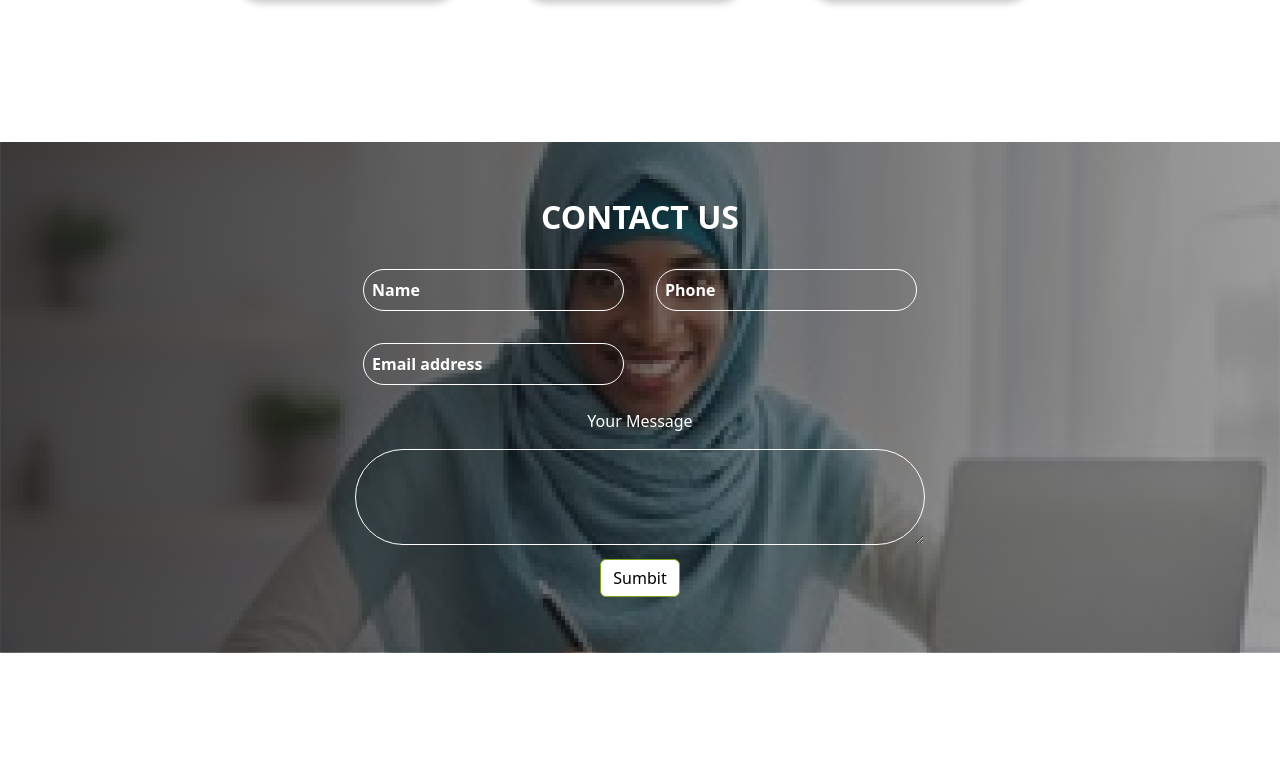
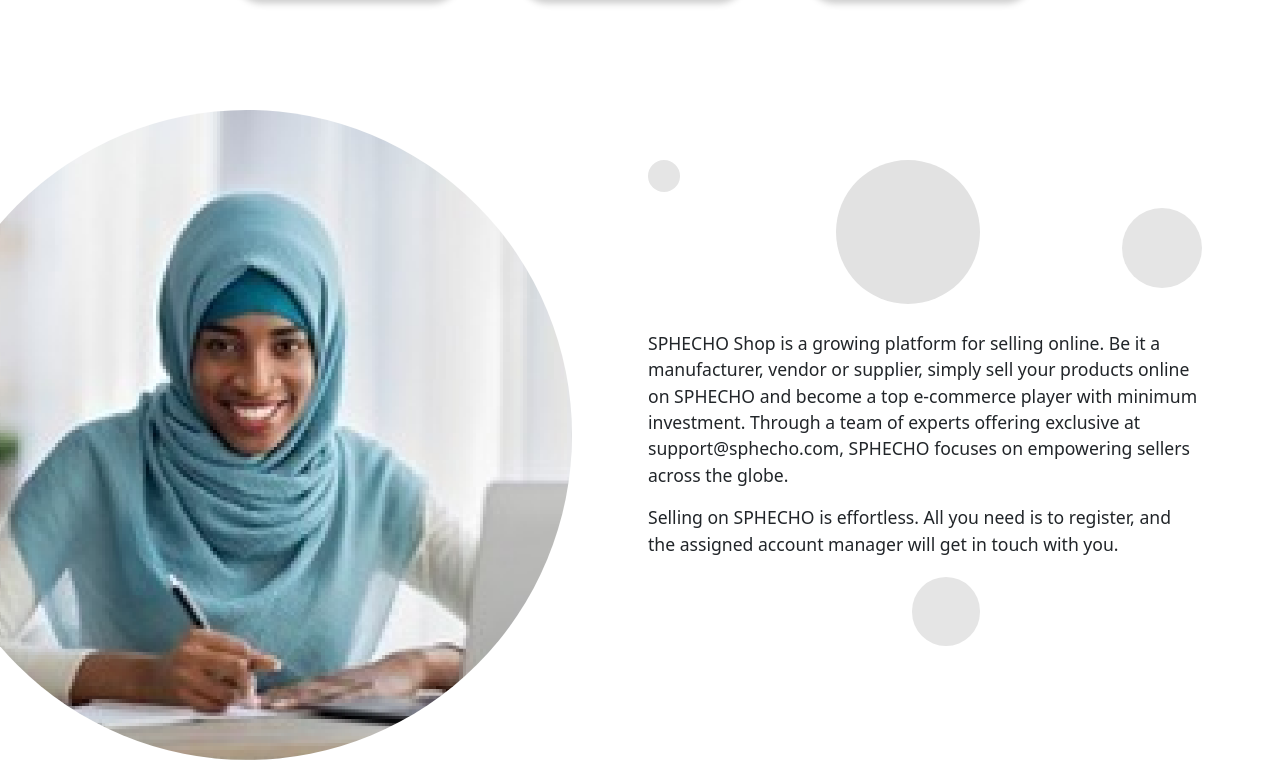
Before and after one commit to Faisal-Manzer/shop-landing-page, a React (Create React App) app: page / in a window 1280 px wide. Shown: the part 3379-4160 px from the top of the page. Built offline with nearby package versions, Linux system fonts and the light colour scheme.

Commit message:
completed

```diff
--- a/src/shop/Shop.tsx
+++ b/src/shop/Shop.tsx
@@ -51,6 +51,7 @@
       <InternalCommitee /> */}
       {/* <FAQS /> */}
       <Sell />
+      <Detail />
       <RequestForm />
       <NewLetter />
       <Footer />
@@ -659,6 +660,55 @@
   );
 };
 
+const Detail = () => {
+  return (
+    <div
+      className="container position-relative"
+      style={{ marginTop: "6rem", marginBottom: "5rem" }}
+    >
+      <Row>
+        <Col sm="6">
+          <img
+            src={landing}
+            width="650px"
+            height="650px"
+            style={{
+              borderRadius: "40rem",
+              objectFit: "cover",
+              marginLeft: "-10rem",
+              marginBottom: "2rem",
+            }}
+          />
+        </Col>
+        <Col
+          sm="6"
+          style={{ fontSize: "1.1rem" }}
+          className="d-flex justify-content-center align-items-center b-500 p-2"
+        >
+          <div className="position-relative">
+            <p>
+              SPHECHO Shop is a growing platform for selling online. Be it a
+              manufacturer, vendor or supplier, simply sell your products online
+              on SPHECHO and become a top e-commerce player with minimum
+              investment. Through a team of experts offering exclusive at
+              support@sphecho.com, SPHECHO focuses on empowering sellers across
+              the globe.
+            </p>
+            <p>
+              Selling on SPHECHO is effortless. All you need is to register, and
+              the assigned account manager will get in touch with you.
+            </p>
+            <div className="circle"></div>
+            <div className="circle1"></div>
+            <div className="circle2"></div>
+            <div className="circle3"></div>
+          </div>
+        </Col>
+      </Row>
+    </div>
+  );
+};
+
 const NewLetter = () => {
   return (
     <div className="mb-5 pb-4">
--- a/src/shop/shop.scss
+++ b/src/shop/shop.scss
@@ -228,3 +228,44 @@
     border-radius: 0rem;
   }
 }
+
+.circle {
+  width: 9rem;
+  height: 9rem;
+  background: rgb(226, 226, 226);
+  border-radius: 10rem;
+  position: absolute;
+  top: -70%;
+  right: 40%;
+  z-index: -1;
+}
+
+.circle1 {
+  width: 2rem;
+  height: 2rem;
+  background: rgb(229, 229, 229);
+  border-radius: 10rem;
+  position: absolute;
+  top: -70%;
+  left: 0%;
+}
+
+.circle2 {
+  width: 5rem;
+  height: 5rem;
+  background: rgb(229, 229, 229);
+  border-radius: 10rem;
+  position: absolute;
+  top: -50%;
+  right: 0%;
+}
+
+.circle3 {
+  width: 4.3rem;
+  height: 4.3rem;
+  background: rgb(229, 229, 229);
+  border-radius: 10rem;
+  position: absolute;
+  bottom: -30%;
+  right: 40%;
+}
```
